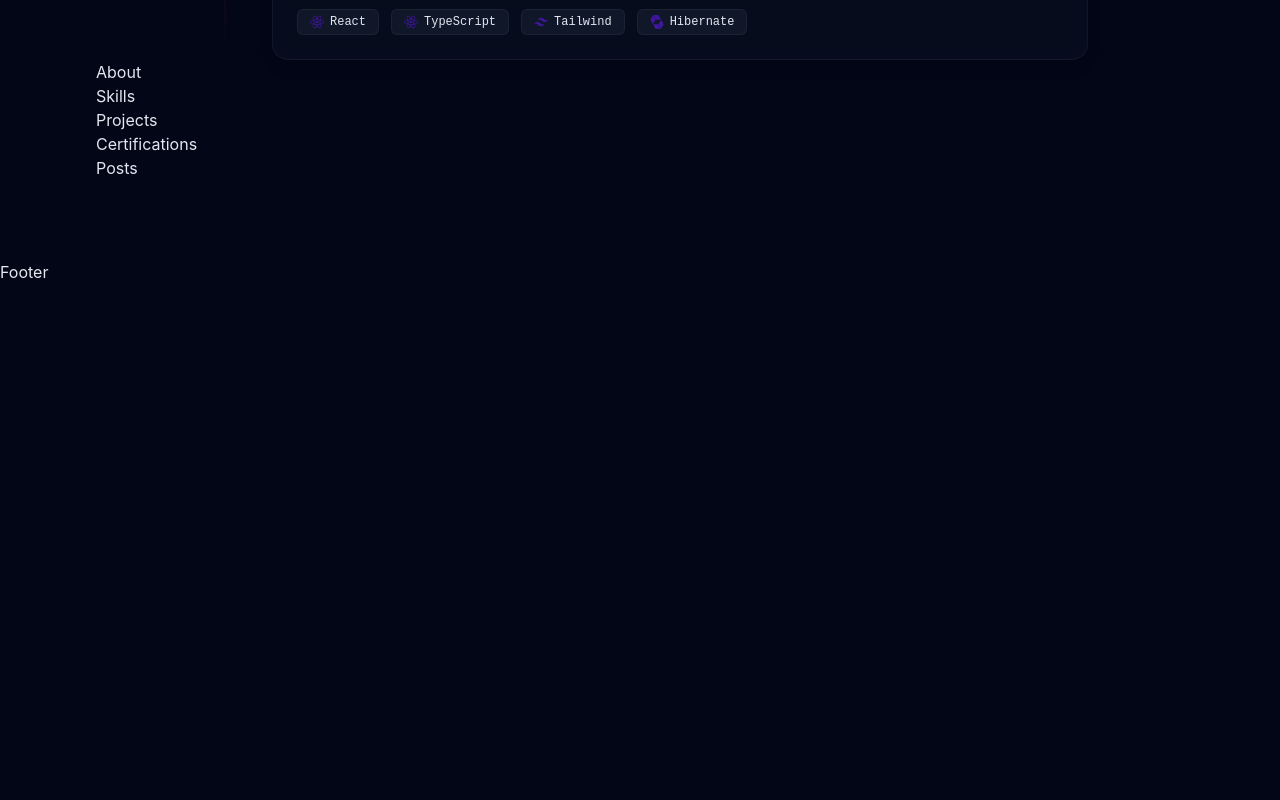
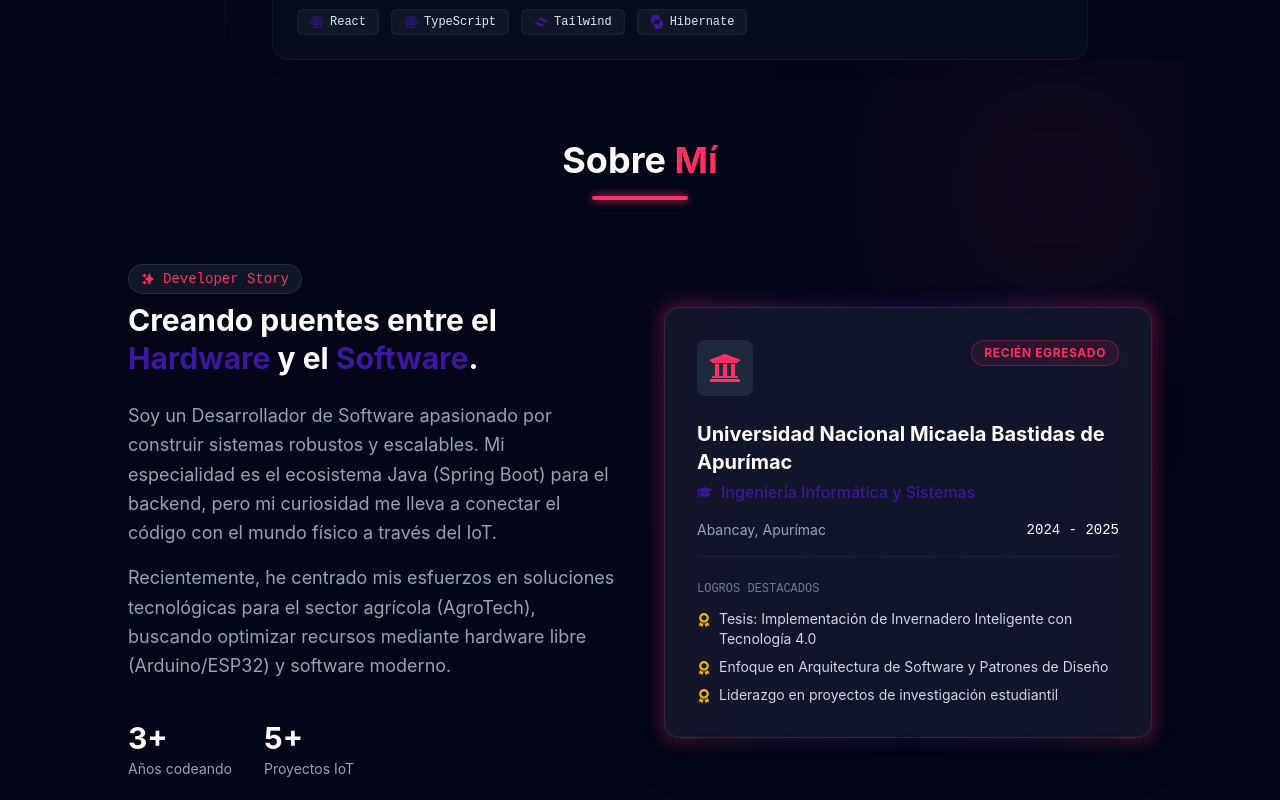
Before and after one commit to Luis3Fernando/Luis3Fernando, a React (Vite) app: page / in a window 1280 px wide. Shown: the part 1740-2540 px from the top of the page. Before the commit the page ends 2024 px from the top, so only its background shows below. Built offline with nearby package versions, Linux system fonts and the light colour scheme.

Commit message:
Feat: Creacion de la seccion 'SObre mi'

```diff
--- a/src/components/sections/About.tsx
+++ b/src/components/sections/About.tsx
@@ -1,7 +1,106 @@
-function About() {
+import React from 'react';
+import { motion } from 'framer-motion';
+import { FaUniversity, FaGraduationCap, FaAward } from 'react-icons/fa';
+import { HiSparkles } from 'react-icons/hi';
+import { ABOUT_DATA } from '@data/about';
+
+const About: React.FC = () => {
   return (
-    <div>About</div>
-  )
-}
+    <section className="relative py-20 px-4 md:px-8 overflow-hidden">
+      <div className="absolute top-0 right-0 w-64 h-64 bg-neon/10 blur-[100px] rounded-full pointer-events-none"></div>
+      <div className="max-w-6xl mx-auto">
+        <motion.div
+          initial={{ opacity: 0, y: -20 }}
+          whileInView={{ opacity: 1, y: 0 }}
+          viewport={{ once: true }}
+          className="text-center mb-16"
+        >
+          <h2 className="text-3xl md:text-4xl font-bold text-white mb-4">
+            Sobre <span className="text-neon">Mí</span>
+          </h2>
+          <div className="h-1 w-24 bg-neon mx-auto rounded-full shadow-[0_0_10px_var(--color-neon)]"></div>
+        </motion.div>
+        <div className="grid grid-cols-1 lg:grid-cols-2 gap-12 items-center">
+          <motion.div
+            initial={{ opacity: 0, x: -50 }}
+            whileInView={{ opacity: 1, x: 0 }}
+            viewport={{ once: true }}
+            transition={{ duration: 0.6 }}
+            className="space-y-6"
+          >
+            <div className="inline-flex items-center gap-2 px-3 py-1 rounded-full bg-space-accent/50 border border-white/10 text-neon text-sm font-mono mb-2">
+              <HiSparkles />
+              <span>Developer Story</span>
+            </div>
 
-export default About
+            <h3 className="text-3xl font-bold text-white leading-tight">
+              Creando puentes entre el <br />
+              <span className="text-primary">Hardware</span> y el <span className="text-primary">Software</span>.
+            </h3>
+
+            <div className="space-y-4 text-text-muted text-lg leading-relaxed">
+              {ABOUT_DATA.description.map((paragraph, index) => (
+                <p key={index}>{paragraph}</p>
+              ))}
+            </div>
+            <div className="flex gap-8 pt-4">
+              <div>
+                <span className="block text-3xl font-bold text-white">3+</span>
+                <span className="text-sm text-text-muted">Años codeando</span>
+              </div>
+              <div>
+                <span className="block text-3xl font-bold text-white">5+</span>
+                <span className="text-sm text-text-muted">Proyectos IoT</span>
+              </div>
+            </div>
+          </motion.div>
+          <motion.div
+            initial={{ opacity: 0, x: 50, rotate: 2 }}
+            whileInView={{ opacity: 1, x: 0, rotate: 0 }}
+            viewport={{ once: true }}
+            transition={{ duration: 0.6, delay: 0.2 }}
+            className="relative"
+          >
+            <div className="absolute -inset-1 bg-linear-to-r from-neon via-primary to-neon rounded-2xl blur opacity-30 animate-pulse"></div>
+
+            <div className="relative bg-space-lighter/90 backdrop-blur-xl border border-white/10 p-8 rounded-2xl shadow-2xl">
+              <div className="flex items-start justify-between mb-6">
+                <div className="bg-space-accent p-3 rounded-lg text-neon">
+                  <FaUniversity size={32} />
+                </div>
+                <div className="px-3 py-1 bg-neon/10 border border-neon/30 text-neon rounded-full text-xs font-bold uppercase tracking-wider">
+                  {ABOUT_DATA.education.status}
+                </div>
+              </div>
+              <h4 className="text-xl font-bold text-white mb-1">
+                {ABOUT_DATA.education.university}
+              </h4>
+              <p className="text-primary font-medium flex items-center gap-2 mb-4">
+                <FaGraduationCap />
+                {ABOUT_DATA.education.degree}
+              </p>
+
+              <div className="text-sm text-text-muted mb-6 flex justify-between border-b border-white/5 pb-4">
+                <span>{ABOUT_DATA.education.location}</span>
+                <span className="font-mono text-white">{ABOUT_DATA.education.year}</span>
+              </div>
+              <div className="space-y-3">
+                <p className="text-xs font-mono text-text-muted uppercase opacity-70">Logros Destacados</p>
+                <ul className="space-y-2">
+                  {ABOUT_DATA.education.achievements.map((item, index) => (
+                    <li key={index} className="flex items-start gap-2 text-sm text-gray-300">
+                      <FaAward className="text-yellow-500 mt-1 shrink-0" />
+                      <span>{item}</span>
+                    </li>
+                  ))}
+                </ul>
+              </div>
+            </div>
+          </motion.div>
+        </div>
+      </div>
+    </section>
+  );
+};
+
+export default About;
--- /dev/null
+++ b/src/data/about.ts
@@ -0,0 +1,18 @@
+export const ABOUT_DATA = {
+  description: [
+    "Soy un Desarrollador de Software apasionado por construir sistemas robustos y escalables. Mi especialidad es el ecosistema Java (Spring Boot) para el backend, pero mi curiosidad me lleva a conectar el código con el mundo físico a través del IoT.",
+    "Recientemente, he centrado mis esfuerzos en soluciones tecnológicas para el sector agrícola (AgroTech), buscando optimizar recursos mediante hardware libre (Arduino/ESP32) y software moderno."
+  ],
+  education: {
+    university: "Universidad Nacional Micaela Bastidas de Apurímac",
+    degree: "Ingeniería Informática y Sistemas",
+    status: "Recién Egresado",
+    year: "2024 - 2025",
+    location: "Abancay, Apurímac",
+    achievements: [
+      "Tesis: Implementación de Invernadero Inteligente con Tecnología 4.0",
+      "Enfoque en Arquitectura de Software y Patrones de Diseño",
+      "Liderazgo en proyectos de investigación estudiantil"
+    ]
+  }
+};
```
